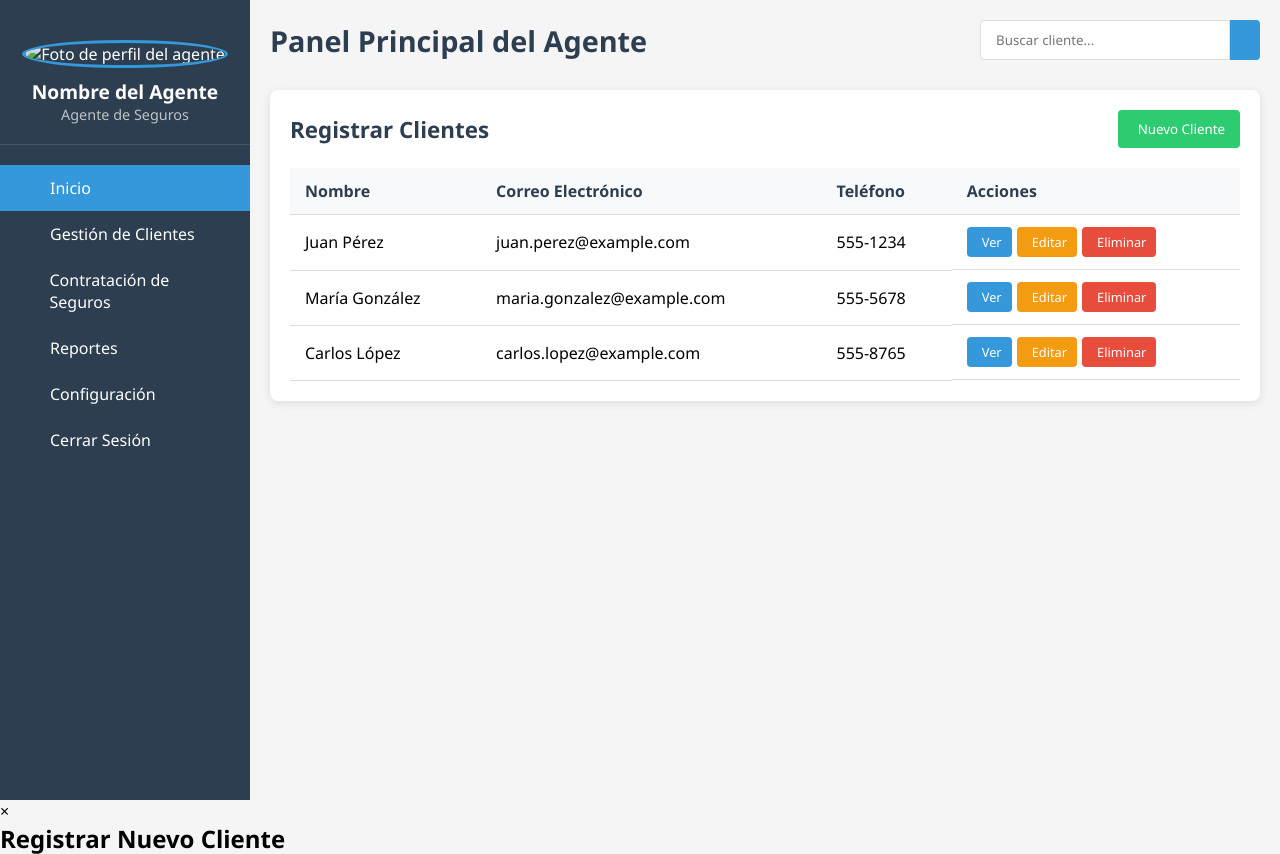
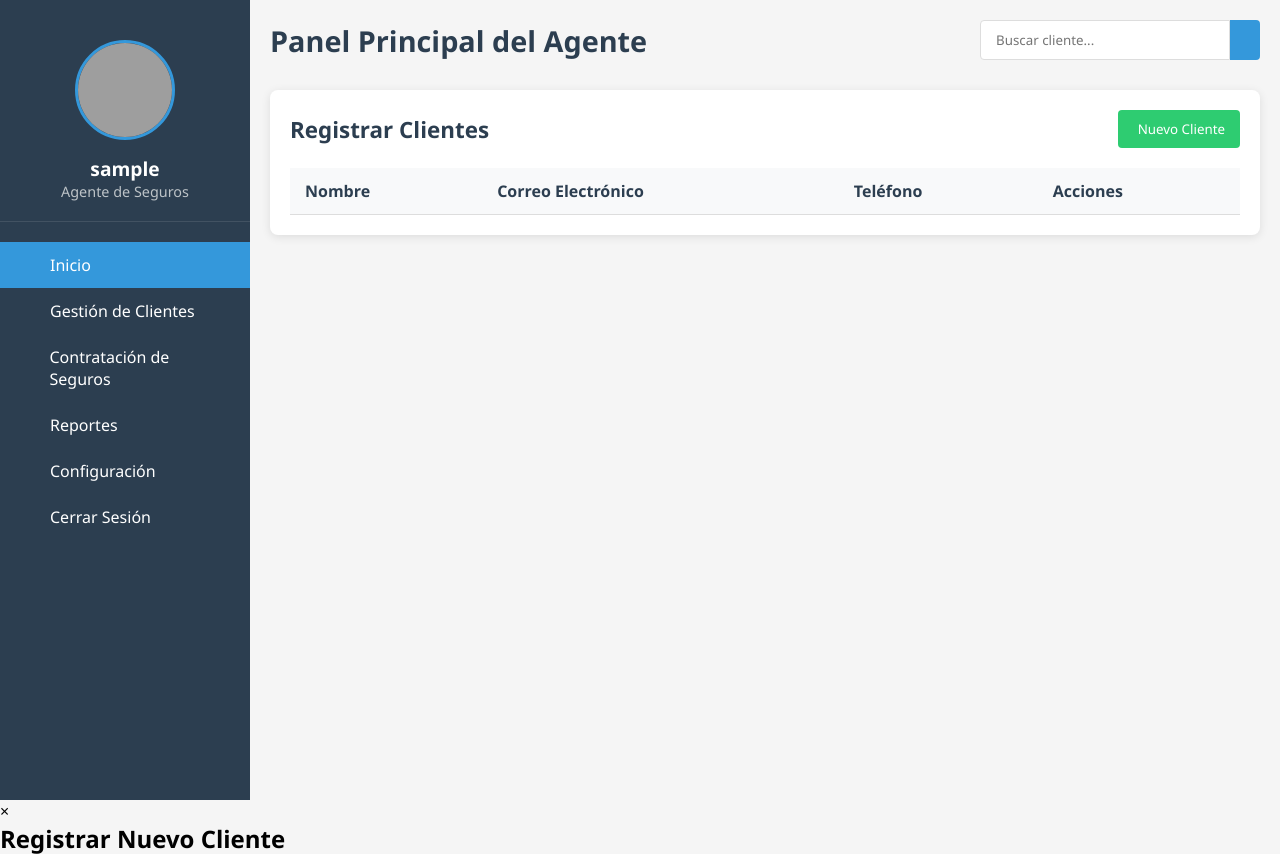
Before and after one commit to Sax300-cpu/SIGAU, a Flask app: template Sistema-Gestion-Seguros/backend/templates/agente-Index.html in a window 1280 px wide. Shown: the top 854 px of the page. Run offline with Flask 3, Linux system fonts and the light colour scheme; the template is opened without the code that fills it, so the values that code supplies are empty; the visitor is signed in with stand-in values (Sample User, id 1); some libraries are stand-ins or nearby versions; grey boxes are pictures that could not be loaded.

Commit message:
Modificacion

```diff
--- a/Sistema-Gestion-Seguros/backend/app.py
+++ b/Sistema-Gestion-Seguros/backend/app.py
@@ -3,7 +3,8 @@ from functools import wraps
 from dotenv import load_dotenv
 from flask import (
     Flask, render_template, request,
-    redirect, url_for, flash, session, jsonify
+    redirect, url_for, flash, session,
+    jsonify
 )
 from models import init_db
 from werkzeug.security import check_password_hash, generate_password_hash
@@ -19,15 +20,9 @@ app = Flask(
 app.secret_key = os.getenv("SECRET_KEY")
 mysql = init_db(app)
 
-from flask import make_response
-
+# Evitar cache para que BACK no deje páginas atrás de logout
 @app.after_request
 def add_no_cache_headers(response):
-    """
-    Añade cabeceras para que el navegador no guarde
-    en caché las páginas protegidas y siempre pida
-    de nuevo al servidor.
-    """
     response.headers['Cache-Control'] = (
         'no-store, no-cache, must-revalidate, '
         'max-age=0, post-check=0, pre-check=0'
@@ -36,7 +31,7 @@ def add_no_cache_headers(response):
     response.headers['Expires'] = '0'
     return response
 
-# Decorador para proteger rutas solo a admins
+# Decorador para rutas admin-only
 def admin_required(f):
     @wraps(f)
     def decorated(*args, **kwargs):
@@ -56,9 +51,11 @@ def home():
 def login():
     if 'user_id' in session:
         return redirect(url_for('dashboard'))
+
     if request.method == 'POST':
         email    = request.form['email']
         password = request.form['password']
+
         cur = mysql.connection.cursor()
         cur.execute(
             "SELECT id, password_hash, role_id FROM users WHERE email = %s",
@@ -66,13 +63,24 @@ def login():
         )
         fila = cur.fetchone()
         cur.close()
+
         if fila and check_password_hash(fila[1], password):
             session.clear()
-            session['user_id'] = fila[0]
-            session['role_id'] = fila[2]
+            session['user_id']  = fila[0]
+            session['role_id']  = fila[2]
+
+            # Redirección por rol
+            if fila[2] == 1:
+                return redirect(url_for('admin_panel'))
+            elif fila[2] == 2:
+                return redirect(url_for('agente_panel'))
+            elif fila[2] == 3:
+                return redirect(url_for('client_panel'))
+
             return redirect(url_for('dashboard'))
         else:
             flash('Usuario o contraseña incorrectos', 'danger')
+
     return render_template('login-index.html')
 
 @app.route('/dashboard')
@@ -80,13 +88,14 @@ def dashboard():
     if 'user_id' not in session:
         return redirect(url_for('login'))
 
-    # si es admin, llévalo al panel de admin
-    if session.get('role_id') == 1:
+    role = session.get('role_id')
+    if role == 1:
         return redirect(url_for('admin_panel'))
-
-    # para otros roles, mantén tu dashboard sencillo
-    return render_template('dashboard.html')
-
+    if role == 2:
+        return redirect(url_for('agente_panel'))
+    if role == 3:
+        return redirect(url_for('client_panel'))
+    return redirect(url_for('login'))
 
 @app.route('/logout')
 def logout():
@@ -99,12 +108,27 @@ def logout():
 def admin_panel():
     return render_template('admin-index.html')
 
-# 📋 API de usuarios
+@app.route('/agente')
+def agente_panel():
+    if 'user_id' not in session or session.get('role_id') != 2:
+        return redirect(url_for('login'))
+    return render_template('agente-Index.html')
+
+@app.route('/client')
+def client_panel():
+    if 'user_id' not in session or session.get('role_id') != 3:
+        return redirect(url_for('login'))
+    return render_template('client-index.html')
+
+# API de usuarios (admin only)
 @app.route('/users', methods=['GET'])
 @admin_required
 def list_users():
     cur = mysql.connection.cursor()
-    cur.execute("SELECT id, username, email, role_id, created_at FROM users")
+    cur.execute(
+        "SELECT id, username, email, role_id, created_at "
+        "FROM users"
+    )
     users = [
         {"id": r[0], "username": r[1], "email": r[2],
          "role_id": r[3], "created_at": r[4].isoformat()}
@@ -120,7 +144,9 @@ def create_user():
     pw_hash = generate_password_hash(data['password'])
     cur = mysql.connection.cursor()
     cur.execute(
-        "INSERT INTO users (username,email,password_hash,role_id) VALUES (%s,%s,%s,%s)",
+        "INSERT INTO users "
+        "(username,email,password_hash,role_id) "
+        "VALUES (%s,%s,%s,%s)",
         (data['username'], data['email'], pw_hash, data['role_id'])
     )
     mysql.connection.commit()
@@ -132,8 +158,7 @@ def create_user():
 @admin_required
 def update_user(user_id):
     data = request.get_json()
-    fields = []
-    values = []
+    fields, values = [], []
     if 'email' in data:
         fields.append("email=%s"); values.append(data['email'])
     if 'role_id' in data:
--- a/Sistema-Gestion-Seguros/backend/templates/agente-Index.html
+++ b/Sistema-Gestion-Seguros/backend/templates/agente-Index.html
@@ -2,9 +2,13 @@
 <html lang="es">
 <head>
   <meta charset="UTF-8">
-    <meta name="viewport" content="width=device-width, initial-scale=1.0">
-    <title>Panel de Agente - Plataforma de Seguros</title>
-    <link rel="stylesheet" href="/Sistema-Gestion-Seguros/static/css/agente-styles.css">
+  <meta name="viewport" content="width=device-width, initial-scale=1">
+  <title>Panel de Agente – Plataforma de Seguros</title>
+  <!-- Ruta a tu CSS en static/ -->
+  <link
+    rel="stylesheet"
+    href="{{ url_for('static', filename='css/agente-styles.css') }}"
+  >
 </head>
 <body>
   <div class="container">
@@ -12,14 +16,16 @@
     <aside class="sidebar">
       <div class="profile-section">
         <div class="profile-pic">
-                    <img src="https://via.placeholder.com/150" alt="Foto de perfil del agente">
+          <img
+            src="{{ url_for('static', filename='img/profile.png') }}"
+            alt="Foto de perfil del agente"
+          >
         </div>
         <div class="profile-info">
-                    <h3>Nombre del Agente</h3>
+          <h3>{{ session.get('username', 'Agente') }}</h3>
           <p>Agente de Seguros</p>
         </div>
       </div>
-
       <nav class="menu">
         <ul>
           <li class="active"><a href="#"><i class="fas fa-home"></i> Inicio</a></li>
@@ -27,7 +33,11 @@
           <li><a href="#"><i class="fas fa-file-contract"></i> Contratación de Seguros</a></li>
           <li><a href="#"><i class="fas fa-chart-bar"></i> Reportes</a></li>
           <li><a href="#"><i class="fas fa-cog"></i> Configuración</a></li>
-                    <li><a href="#"><i class="fas fa-sign-out-alt"></i> Cerrar Sesión</a></li>
+          <li>
+            <a href="{{ url_for('logout') }}">
+              <i class="fas fa-sign-out-alt"></i> Cerrar Sesión
+            </a>
+          </li>
         </ul>
       </nav>
     </aside>
@@ -47,7 +57,6 @@
           <h2>Registrar Clientes</h2>
           <button class="btn-add"><i class="fas fa-plus"></i> Nuevo Cliente</button>
         </div>
-
         <div class="table-container">
           <table>
             <thead>
@@ -59,36 +68,7 @@
               </tr>
             </thead>
             <tbody>
-                            <tr>
-                                <td>Juan Pérez</td>
-                                <td>juan.perez@example.com</td>
-                                <td>555-1234</td>
-                                <td class="actions">
-                                    <button class="btn-view"><i class="fas fa-eye"></i> Ver</button>
-                                    <button class="btn-edit"><i class="fas fa-edit"></i> Editar</button>
-                                    <button class="btn-delete"><i class="fas fa-trash"></i> Eliminar</button>
-                                </td>
-                            </tr>
-                            <tr>
-                                <td>María González</td>
-                                <td>maria.gonzalez@example.com</td>
-                                <td>555-5678</td>
-                                <td class="actions">
-                                    <button class="btn-view"><i class="fas fa-eye"></i> Ver</button>
-                                    <button class="btn-edit"><i class="fas fa-edit"></i> Editar</button>
-                                    <button class="btn-delete"><i class="fas fa-trash"></i> Eliminar</button>
-                                </td>
-                            </tr>
-                            <tr>
-                                <td>Carlos López</td>
-                                <td>carlos.lopez@example.com</td>
-                                <td>555-8765</td>
-                                <td class="actions">
-                                    <button class="btn-view"><i class="fas fa-eye"></i> Ver</button>
-                                    <button class="btn-edit"><i class="fas fa-edit"></i> Editar</button>
-                                    <button class="btn-delete"><i class="fas fa-trash"></i> Eliminar</button>
-                                </td>
-                            </tr>
+              <!-- Aquí podrás iterar clientes o usar JS -->
             </tbody>
           </table>
         </div>
@@ -97,11 +77,11 @@
   </div>
 
   <!-- Modal para agregar cliente -->
-    <div id="modalCliente" class="modal">
+  <div id="modalCliente" class="modal hidden">
     <div class="modal-content">
       <span class="close">&times;</span>
       <h2>Registrar Nuevo Cliente</h2>
-            <form>
+      <form id="form-cliente">
         <label for="nombre">Nombre:</label>
         <input type="text" id="nombre" name="nombre" required>
 
@@ -116,6 +96,10 @@
     </div>
   </div>
 
-    <script src="/Sistema-Gestion-Seguros/static/js/agente.js"></script>
+  <!-- Carga tu JS desde static/ -->
+  <script
+    src="{{ url_for('static', filename='js/agente.js') }}"
+    defer
+  ></script>
 </body>
 </html>
```
Lines whose indentation alone changed are shown as unchanged.
